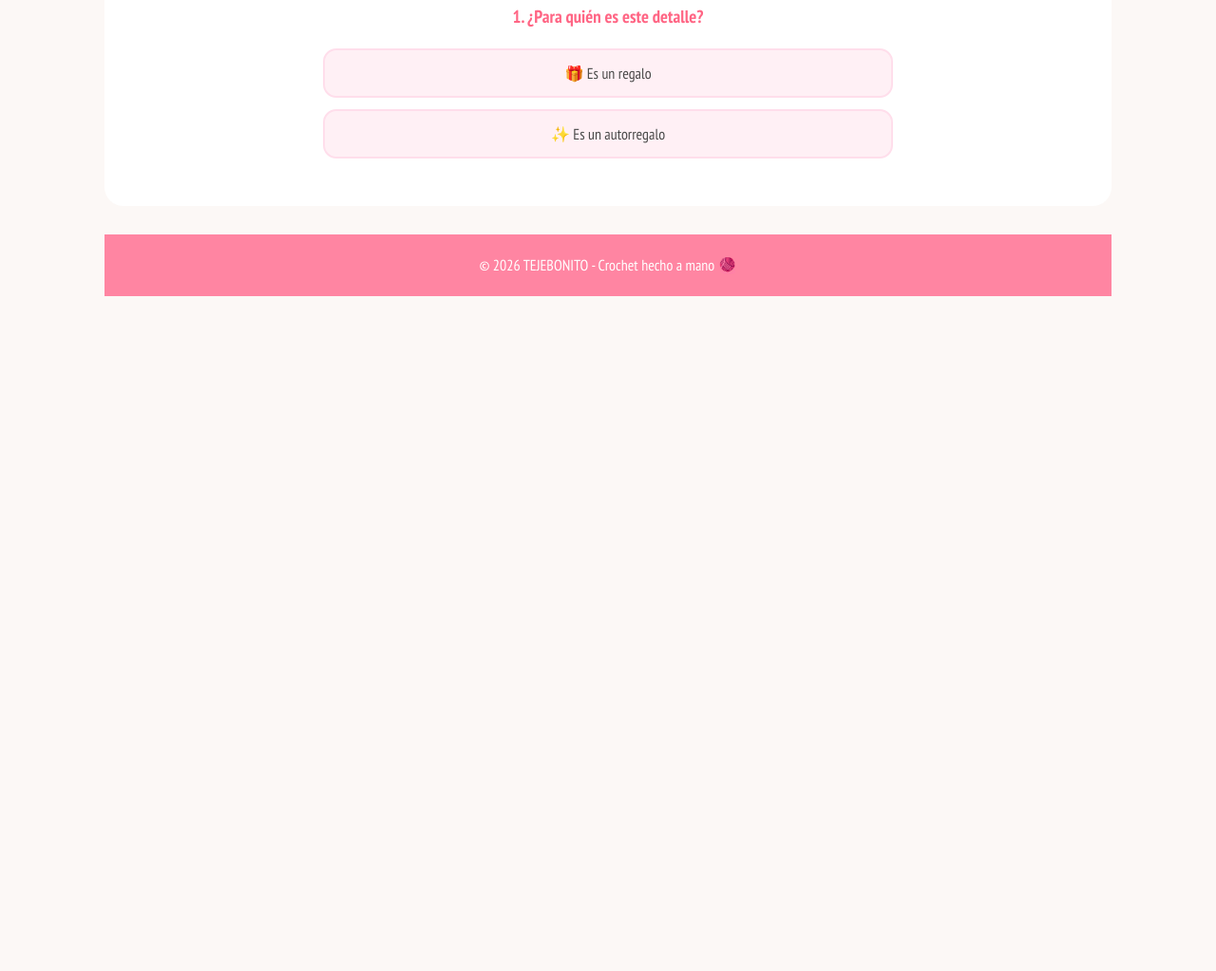
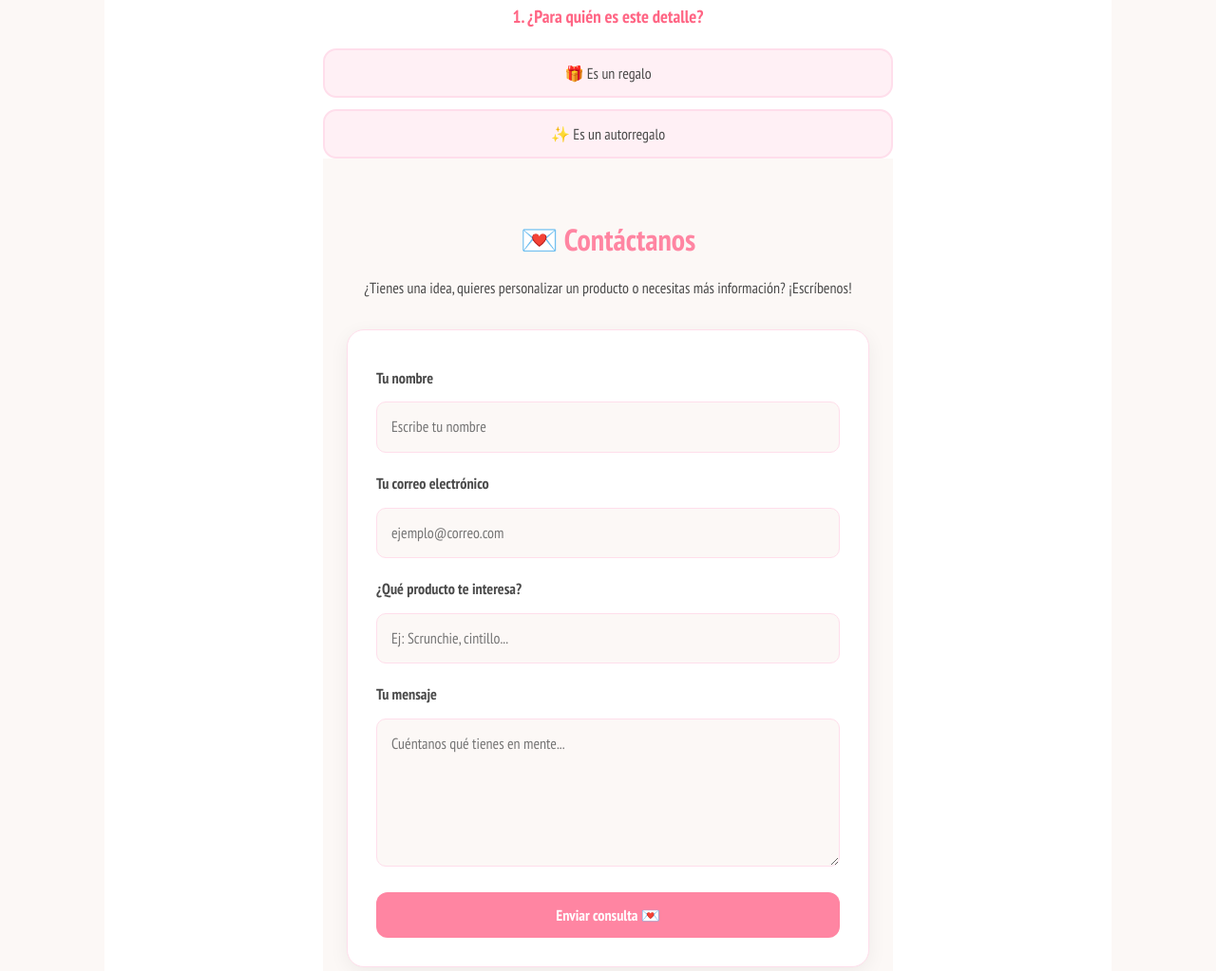
Before and after one commit to Anto14-0/MI_PRIMER_HTML, a website: page index.html in a window 1280 px wide. Shown: the part 3537-4560 px from the top of the page at 95% size. Before the commit the page ends 3849 px from the top, so only its background shows below. Drawn offline with Linux system fonts and the light colour scheme.

Commit message:
Agregar formulario de contacto

```diff
--- a/index.html
+++ b/index.html
@@ -594,6 +594,75 @@
                 </div>
 
 
+        <!-- CONTACTO Y FORMULARIO DE CONSULTAS -->
+        <section id="contacto">
+
+            <h2>💌 Contáctanos</h2>
+
+            <p>
+                ¿Tienes una idea, quieres personalizar un producto
+                o necesitas más información? ¡Escríbenos!
+            </p>
+
+            <form id="formularioConsulta">
+
+                <label for="nombreConsulta">
+                    Tu nombre
+                </label>
+                <input
+                    type="text"
+                    id="nombreConsulta"
+                    name="nombre"
+                    placeholder="Escribe tu nombre"
+                    required
+                >
+
+                <label for="correoConsulta">
+                    Tu correo electrónico
+                </label>
+                <input
+                    type="email"
+                    id="correoConsulta"
+                    name="correo"
+                    placeholder="ejemplo@correo.com"
+                    required
+                >
+
+                <label for="productoConsulta">
+                    ¿Qué producto te interesa?
+                </label>
+                <input
+                    type="text"
+                    id="productoConsulta"
+                    name="producto"
+                    placeholder="Ej: Scrunchie, cintillo..."
+                    required
+                >
+
+                <label for="mensajeConsulta">
+                    Tu mensaje
+                </label>
+                <textarea
+                    id="mensajeConsulta"
+                    name="mensaje"
+                    placeholder="Cuéntanos qué tienes en mente..."
+                    rows="5"
+                    required
+                ></textarea>
+
+                <button
+                    type="submit"
+                    id="btnEnviarConsulta">
+                    Enviar consulta 💌
+                </button>
+
+            </form>
+
+        </section>
+
+    </main>
+
+
                 <!-- RESULTADO -->
                 <div
                     class="paso-asistente"
--- a/style.css
+++ b/style.css
@@ -1204,3 +1204,96 @@ body.modo-oscuro .btn-tema {
         font-size: 1.6rem;
     }
 }
+
+/* ========================================
+   FORMULARIO DE CONTACTO - TEJEBONITO
+   ======================================== */
+
+#contacto {
+    padding: 60px 20px;
+    text-align: center;
+    background: var(--color-fondo);
+}
+
+#contacto h2 {
+    color: var(--color-principal);
+    margin-bottom: 12px;
+}
+
+#contacto > p {
+    max-width: 600px;
+    margin: 0 auto 30px;
+    line-height: 1.7;
+}
+
+#formularioConsulta {
+    width: 100%;
+    max-width: 550px;
+    margin: 0 auto;
+    padding: 30px;
+    display: flex;
+    flex-direction: column;
+    gap: 12px;
+    text-align: left;
+    background: var(--color-tarjeta);
+    border: 1px solid var(--color-borde);
+    border-radius: 18px;
+    box-shadow: 0 5px 20px rgba(0, 0, 0, 0.06);
+}
+
+#formularioConsulta label {
+    font-weight: 600;
+    margin-top: 8px;
+}
+
+#formularioConsulta input,
+#formularioConsulta textarea {
+    width: 100%;
+    padding: 13px 15px;
+    border: 1px solid var(--color-borde);
+    border-radius: 10px;
+    background: var(--color-fondo);
+    color: var(--color-texto);
+    font: inherit;
+    box-sizing: border-box;
+}
+
+#formularioConsulta textarea {
+    resize: vertical;
+    min-height: 120px;
+}
+
+#formularioConsulta input:focus,
+#formularioConsulta textarea:focus {
+    outline: 2px solid var(--color-principal);
+    border-color: var(--color-principal);
+}
+
+#btnEnviarConsulta {
+    width: 100%;
+    padding: 14px;
+    margin-top: 15px;
+    border: none;
+    border-radius: 12px;
+    background: var(--color-principal);
+    color: white;
+    font-size: 16px;
+    font-weight: 700;
+    cursor: pointer;
+    transition: background 0.3s ease, transform 0.2s ease;
+}
+
+#btnEnviarConsulta:hover {
+    background: var(--color-principal-hover);
+    transform: translateY(-2px);
+}
+
+@media (max-width: 600px) {
+    #contacto {
+        padding: 40px 15px;
+    }
+
+    #formularioConsulta {
+        padding: 22px 18px;
+    }
+}
```
